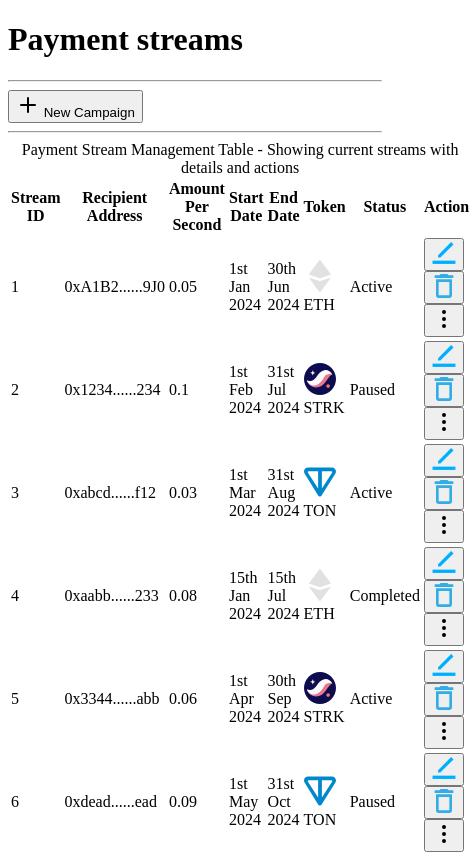
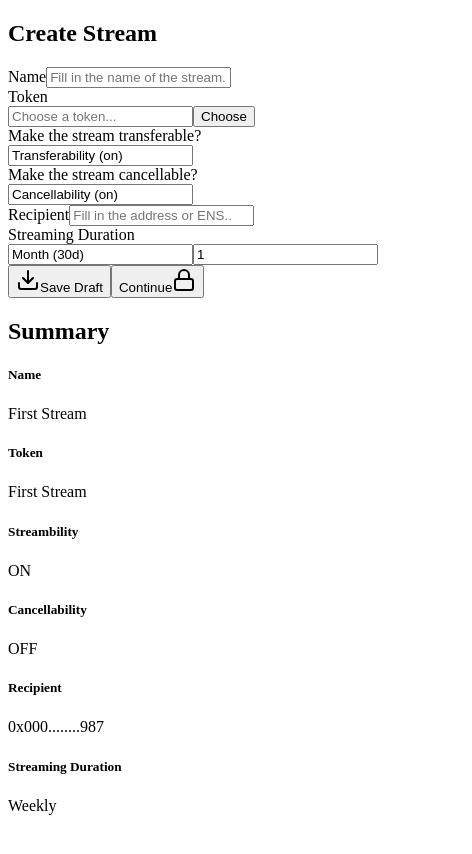
Before and after one commit to Fundable-Protocol/fundable-fe, a Next.js app: page /Dashboard/payment-stream in a window 390 px wide. Shown: the top 854 px of the page, 472 px wide, since content can reach past the window. Built offline with nearby package versions, Linux system fonts and the light colour scheme.

Commit message:
feat: implement responsive and accessible create stream page

```diff
--- a/src/pages/Dashboard/payment-stream.tsx
+++ b/src/pages/Dashboard/payment-stream.tsx
@@ -1,72 +1,165 @@
-"use client"
+import { Download, Lock } from "lucide-react";
 
-import PaymentStreamManagementTable from "@/components/organisms/PaymentStreamManagementTable";
-import { Button } from "@/components/ui/button";
-import { streamData } from "@/lib/StreamData";
-import { PlusIcon } from "lucide-react";
-import { useState } from "react";
+export default function paymentStream() {
+  return (
+    <section className=" h-[785px] mx-[20px] bg-transparent flex gap-8">
+      <main className="bg-[#151718]/70 backdrop-blur-sm  flex-1 h-[784px] rounded-xl p-6">
+        <div className="flex flex-col gap-6">
+          <header className="pb-[30px] border-b-2 border-borderbottom">
+            <h1 className="text-base font-semibold text-link">Create Stream</h1>
+          </header>
+          <form className="flex flex-col gap-6">
+            <div className="flex gap-6 items-start">
+              <div className="flex flex-1 flex-col gap-2">
+                <label
+                  className="font-medium text-base text-[#8792AB]"
+                  htmlFor="stream-name"
+                >
+                  Name
+                </label>
+                <input
+                  placeholder="Fill in the name of the stream..."
+                  type="text"
+                  id="stream-name"
+                  className="w-full bg-[#1E212F] rounded-md px-3 py-5 placeholder:text-base placeholder:font-medium placeholder:text-[#4E5679]"
+                />
+              </div>
+              <div className="flex flex-1 flex-col gap-2">
+                <label
+                  className="font-medium text-base text-[#8792AB]"
+                  htmlFor="stream-token"
+                >
+                  Token
+                </label>
+                <div className="w-full bg-[#1E212F] rounded-md px-3  flex items-center justify-between ">
+                  <div className="w-[24px] h-[26px] rounded-[13px] bg-[#242838]"></div>
+                  <input
+                    placeholder="Choose a token..."
+                    type="text"
+                    id="stream-token"
+                    className="flex-1 mx-1 placeholder:text-base placeholder:font-medium placeholder:text-[#4E5679] bg-transparent outline-none py-5"
+                  />
+                  <button className="px-[10px] py-[8.5px] bg-[#242838] rounded text-base font-medium text-[#8792AB]">
+                    Choose
+                  </button>
+                </div>
+              </div>
+            </div>
+            <div className="flex gap-6 items-start">
+              <div className="flex flex-1 flex-col gap-2">
+                <label
+                  className="font-medium text-base text-[#8792AB]"
+                  htmlFor="stream-transferable"
+                >
+                  Make the stream transferable?
+                </label>
+                <input
+                  value="Transferability (on)"
+                  type="text"
+                  id="stream-transferable"
+                  className="w-full bg-[#1E212F] rounded-md px-3 py-5 placeholder:text-base placeholder:font-medium placeholder:text-[#4E5679]"
+                />
+              </div>
+              <div className="flex flex-1 flex-col gap-2">
+                <label
+                  className="font-medium text-base text-[#8792AB]"
+                  htmlFor="stream-cancellable"
+                >
+                  Make the stream cancellable?
+                </label>
+                <input
+                  value="Cancellability (on)"
+                  type="text"
+                  id="stream-cancellable"
+                  className="w-full bg-[#1E212F] rounded-md px-3 py-5 placeholder:text-base placeholder:font-medium placeholder:text-[#4E5679]"
+                />
+              </div>
+            </div>
+            <div className="flex gap-6 items-start">
+              <div className="flex flex-1 flex-col gap-2">
+                <label
+                  className="font-medium text-base text-[#8792AB]"
+                  htmlFor="stream-recipient"
+                >
+                  Recipient
+                </label>
+                <input
+                  placeholder="Fill in the address or ENS.."
+                  type="text"
+                  id="stream-recipient"
+                  className="w-full bg-[#1E212F] rounded-md px-3 py-5 placeholder:text-base placeholder:font-medium placeholder:text-[#4E5679]"
+                />
+              </div>
+              <div className="flex flex-1 flex-col gap-2">
+                <label
+                  className="font-medium text-base text-[#8792AB]"
+                  htmlFor="stream-token"
+                >
+                  Streaming Duration
+                </label>
+                <div className="flex w-full items-center gap-6 ">
+                  <input
+                    value="Month (30d)"
+                    type="text"
+                    id="stream-duration"
+                    className="flex-1 bg-[#1E212F] rounded-md px-3 py-5 placeholder:text-base placeholder:font-medium placeholder:text-[#4E5679]"
+                  />
+                  <input
+                    value="1"
+                    type="text"
+                    id="stream-amount"
+                    className="w-[61px] bg-[#1E212F] rounded-md px-3 py-5 placeholder:text-base placeholder:font-medium placeholder:text-[#4E5679]"
+                  />
+                </div>
+              </div>
+            </div>
+            <div className="flex gap-4 items-center justify-end">
+              <button className="flex items-center gap-3 px-[18px] py-[14px] bg-[#2A2E41] rounded text-base font-semibold text-[#E1E4EA] leading-4">
+                <Download className="w-5 h-5 text-gray-600" />
+                Save Draft
+              </button>
+              <button className="flex items-center gap-3 px-[18px] py-[14px] rounded text-base font-semibold text-white leading-4 bg-[linear-gradient(to_right,_#1F8EBE_0%,_#440495_39%,_#440495_69%,_#B102CD_98%)]">
+                Continue
+                <Lock className="w-5 h-5 " />
+              </button>
 
-
-
-const PaymentStreamComponent = () => {
-
-
-
-  const itemsPerPage = 10;
-  const [currentPage, setCurrentPage] = useState(1);
-
-  const indexOfLastItem = currentPage * itemsPerPage;
-  const indexOfFirstItem = indexOfLastItem - itemsPerPage;
-
-  const totalItems = streamData.length || 0;
-const totalPages = Math.ceil(totalItems / itemsPerPage) || 1;
-
-  const handlePageChange = (page: number) => {
-    setCurrentPage(page)
-  }
-
-
-  return <div className="p-4 font-urbanist">
-    <div className="  w-full h-full flex flex-col items-start gap-2" >
-      <h1 className="text-base  text-[#E1E4EA] font-semibold " >Payment streams</h1>
-      <hr className="border-[#2A2E41] border-[2px] w-full mt-[30px]  " />
-
-      <div className="w-full flex flex-col items-start "  >
-        <Button className="self-end rounded-sm px-2 md:px-[18px] py-2 md:py-[14px] bg-[#242838] border-[2px] border-[#2A2E41] gap-3 text-sm md:text-base font-semibold  " variant={"outline"}   aria-label="Create new payment stream campaign" > <PlusIcon />  <span> New Campaign</span></Button>
-        <hr className="border-[#2A2E41] border-[2px] w-full  " />
-      </div>
-
-
-      <div className="w-full flex items-center flex-col justify-center mx-auto "  >
-        <PaymentStreamManagementTable indexOfLastItem={indexOfLastItem} indexOfFirstItem={indexOfFirstItem} />
-        <div className="w-full flex items-center justify-between px-6 " >
-
-
-          <h4 className=" text-[#D9D9D980] font-normal text-sm "  >Page {currentPage} of  {totalPages} </h4>
-
-
-
-          <div className="flex items-center justify-center gap-3 py-4 "  >
-            <Button
-              onClick={() => handlePageChange(currentPage - 1)}
-              disabled={currentPage === 1}
-              variant={"outline"} className="px-4 py-[6px] rounded font-medium text-base disabled:opacity-50 " >Previous</Button>
-            <Button
-              onClick={() => handlePageChange(currentPage + 1)}
-              disabled={currentPage === totalPages }
-              variant={"outline"} className="px-4 py-[6px] rounded font-medium text-base ">Next</Button>
+            </div>
+          </form>
+        </div>
+      </main>
+      <main className="bg-[#151718] w-[311px] h-[370px] rounded-xl p-6">
+         <div className="flex flex-col gap-6">
+          <header className="pb-[30px] border-b-2 border-borderbottom">
+            <h1 className="text-base font-semibold text-link">Summary</h1>
+          </header>
+          <div className="flex flex-col gap-6">
+            <article className="flex justify-between items-center ">
+              <h5 className="font-semibold text-base text-[#8792AB]">Name</h5>
+              <p className="font-medium text-base text-[#4E5679]">First Stream</p>
+            </article>
+            <article className="flex justify-between items-center ">
+              <h5 className="font-semibold text-base text-[#8792AB]">Token</h5>
+              <p className="font-medium text-base text-[#4E5679]">First Stream</p>
+            </article>
+            <article className="flex justify-between items-center ">
+              <h5 className="font-semibold text-base text-[#8792AB]">Streambility</h5>
+              <p className="font-medium text-base text-[#4E5679]">ON</p>
+            </article>
+            <article className="flex justify-between items-center ">
+              <h5 className="font-semibold text-base text-[#8792AB]">Cancellability</h5>
+              <p className="font-medium text-base text-[#4E5679]">OFF</p>
+            </article>
+            <article className="flex justify-between items-center ">
+              <h5 className="font-semibold text-base text-[#8792AB]">Recipient</h5>
+              <p className="font-medium text-base text-[#4E5679]">0x000........987</p>
+            </article>
+            <article className="flex justify-between items-center ">
+              <h5 className="font-semibold text-base text-[#8792AB]">Streaming Duration</h5>
+              <p className="font-medium text-base text-[#4E5679]">Weekly</p>
+            </article>
           </div>
-
-        </div>
-      </div>
-
-
-
-
-    </div>
-
-
-  </div>;
-};
-
-export default PaymentStreamComponent;
+          </div>
+      </main>
+    </section>
+  );
+}
--- a/tailwind.config.ts
+++ b/tailwind.config.ts
@@ -42,6 +42,10 @@ export default {
           faqBd: "#272B3B",
           faqIcon: "#91949A",
           faqDesc: "#888B96",
+          borderbottom:"#2A2E41",
+          placeholder:"#4E5679",
+          label:"#8792AB",
+          input:"#1E212F",
         },
         background: "hsl(var(--background))",
         foreground: "hsl(var(--foreground))",
```
Also changed, not shown: 1 other file (tests, documents, lock files or other folders).
